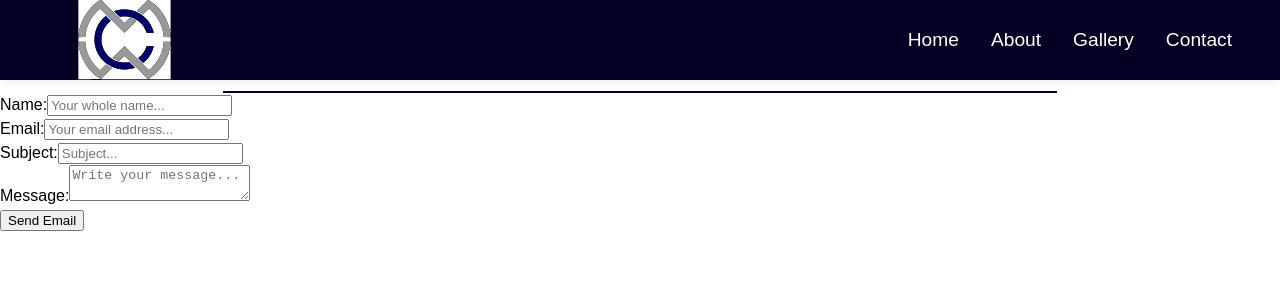
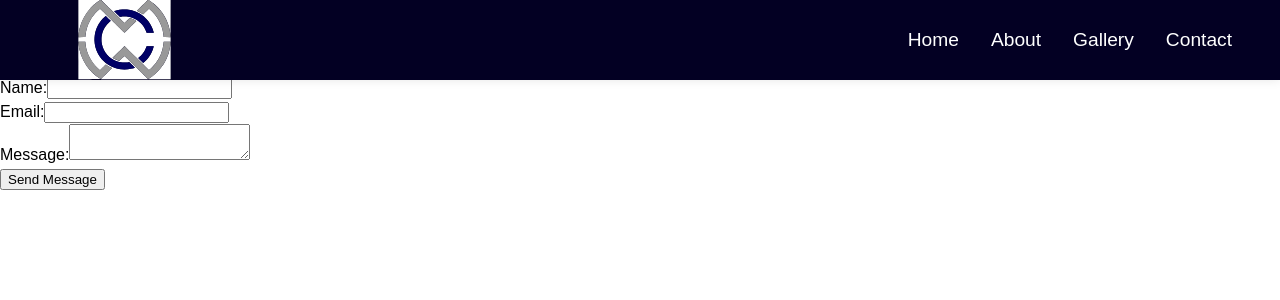
Before and after one commit to prestonButton/CMW-Website, a React (Vite) app in the folder React/cmwwebsite/: page /contact in a window 1280 px wide. Shown: the top 300 px of the page. Built offline with nearby package versions, Linux system fonts and the light colour scheme.

Commit message:
add in private key etc

```diff
--- a/React/cmwwebsite/package.json
+++ b/React/cmwwebsite/package.json
@@ -9,6 +9,8 @@
     "preview": "vite preview"
   },
   "dependencies": {
+    "emailjs": "^4.0.1",
+    "emailjs-com": "^3.2.0",
     "react": "^18.2.0",
     "react-dom": "^18.2.0",
     "react-icons": "^4.8.0",
--- a/React/cmwwebsite/src/pages/Contact.css
+++ b/React/cmwwebsite/src/pages/Contact.css
@@ -0,0 +1,6 @@
+.contact {
+    margin-top: 100px;
+    color: black;
+    padding-top: 100px;
+    height: 100vh;
+}
--- a/React/cmwwebsite/src/pages/Contact.jsx
+++ b/React/cmwwebsite/src/pages/Contact.jsx
@@ -1,81 +1,74 @@
 import React, { useState } from "react";
-import './Contact.css';
+import emailjs from "emailjs-com";
 
-
-export default function Contact() {
-  const [form, setForm] = useState({
-    from_name: "",
-    reply_to: "",
-    subject: "",
+const Contact = () => {
+  const [formData, setFormData] = useState({
+    name: "",
+    email: "",
     message: "",
   });
 
-  function handleChange(event) {
-    setForm((prevFormData) => {
-      return {
-        ...prevFormData,
-        [event.target.name]: event.target.value,
+  const handleChange = (e) => {
+    setFormData({ ...formData, [e.target.name]: e.target.value });
   };
-    });
+
+  const handleSubmit = (e) => {
+    e.preventDefault();
+    emailjs
+      .sendForm(
+        "service_lx4v0zk",
+        "cmw-contact-form",
+        e.target,
+        "cQJDj92NmzqaG9_u"
+      )
+      .then(
+        (result) => {
+          console.log(result.text);
+        },
+        (error) => {
+          console.log(error.text);
         }
+      );
+    setFormData({ name: "", email: "", message: "" });
+  };
 
   return (
-    <div className="contact">
-      <h1>Contact Us</h1>
-      <hr />
-      <div className="contactForm" id="contactForm">
-        <form id="form">
-          <div className="field">
-            <label htmlFor="from_name">Name:</label>
+    <div>
+      <h2>Contact Us</h2>
+      <form onSubmit={handleSubmit}>
+        <div>
+          <label>Name:</label>
           <input
             type="text"
-              name="from_name"
-              id="from_name"
-              placeholder="Your whole name..."
+            value={formData.name}
             onChange={handleChange}
-              value={form.from_name}
+            name="name"
             required
           />
         </div>
-          <div className="field">
-            <label htmlFor="reply_to">Email:</label>
+        <div>
+          <label>Email:</label>
           <input
             type="email"
-              name="reply_to"
-              id="reply_to"
-              placeholder="Your email address..."
+            value={formData.email}
             onChange={handleChange}
-              value={form.reply_to}
+            name="email"
             required
           />
         </div>
-          <div className="field">
-            <label htmlFor="subject">Subject:</label>
-            <input
-              type="text"
-              name="subject"
-              id="subject"
-              placeholder="Subject..."
+        <div>
+          <label>Message:</label>
+          <textarea
+            value={formData.message}
             onChange={handleChange}
-              value={form.subject}
+            name="message"
             required
           />
         </div>
-          <div className="field">
-            <label htmlFor="message">Message:</label>
-            <textarea
-              name="message"
-              id="message"
-              placeholder="Write your message..."
-              onChange={handleChange}
-              value={form.message}
-              required
-            />
-          </div>
-
-          <input type="submit" id="button" value="Send Email" />
+        <button type="submit">Send Message</button>
       </form>
     </div>
-    </div>
   );
-}
+};
+
+export default Contact;
```
Also changed, not shown: 1 other file (tests, documents, lock files or other folders). Lines whose indentation alone changed are shown as unchanged.
